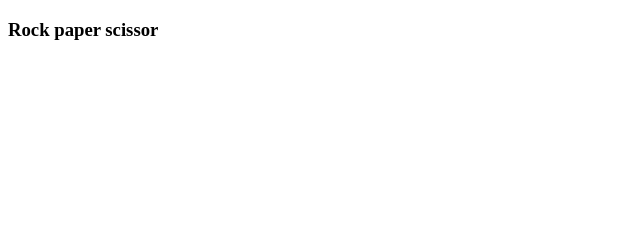
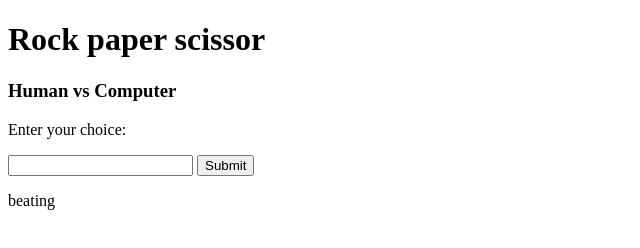
Before and after one commit to shifan-mts/odin-rockpaperscissor, a plain HTML site: page index.html in a window 1280 px wide. Shown: the whole page, without its empty margins (0-640 px from the left). Drawn offline with Linux system fonts and the light colour scheme.

Commit message:
finished

```diff
--- a/index.html
+++ b/index.html
@@ -6,7 +6,16 @@
     <title>Document</title>
 </head>
 <body>
-    <h3>Rock paper scissor</h3>
+    <h1>Rock paper scissor</h1>
+    <div class="card">
+        <h3>Human vs Computer</h3>
+        <p>Enter your choice:</p>
+        <input type="text" class="humanchoice">
+        <button type="submit" onclick="main1()">Submit</button>
+        <br>
+        <p class="result">beating</p>
+        <h3 class="winner"></h3>
+    </div>
 
 </body>
 <script src="script.js"></script>
```
